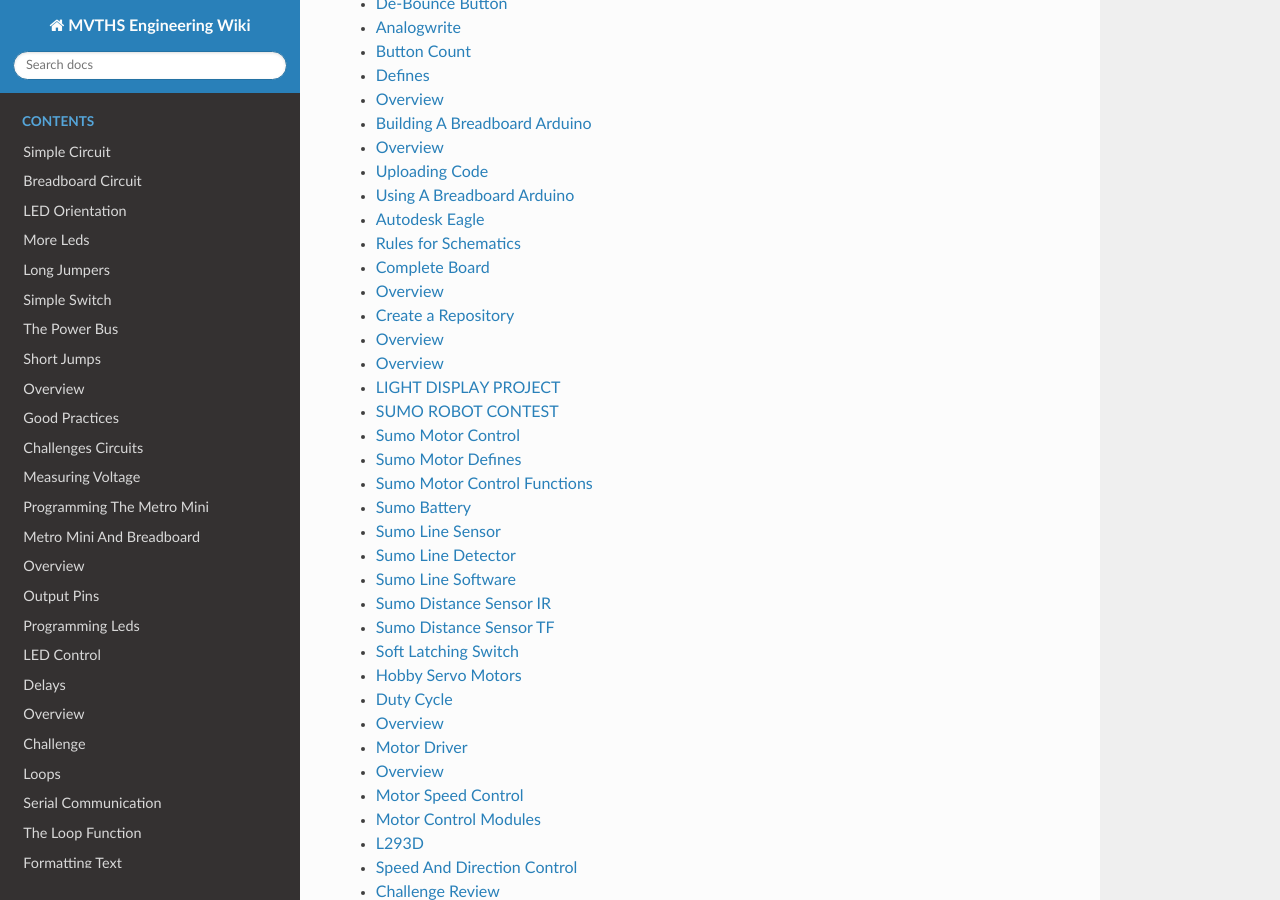
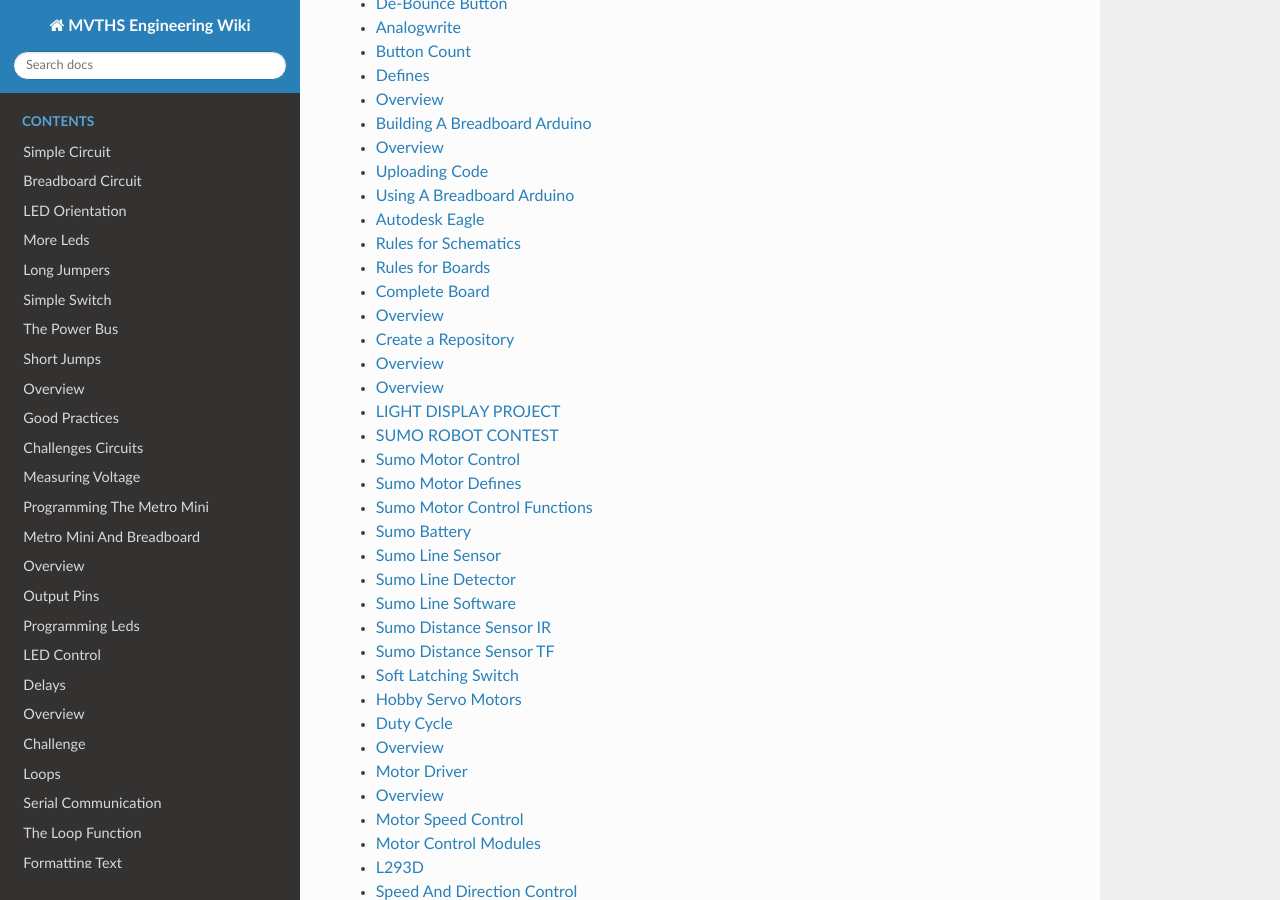
Before and after one commit to maxtkc/mvths-wiki, a Sphinx documentation site: the page built from docs/index.rst, in a window 1280 px wide and 900 px high, scrolled down 2256 px. Built offline with Sphinx 7.4.7 and the Read the Docs theme 2.0.0, drawn with Linux system fonts in a browser that asks for light colours; pages that are not in the unit, such as notebooks, are missing from menus.

Commit message:
Update index.rst

```diff
--- a/docs/index.rst
+++ b/docs/index.rst
@@ -103,6 +103,7 @@ The following is a list of guides for learning about electronics and software in
    044-using-a-breadboard-arduino
    045-autodesk-eagle
    046-rules-for-schematics
+   046a-rules-for-boards
    047-post-milling
    104-git-create
    105-git-add
```
